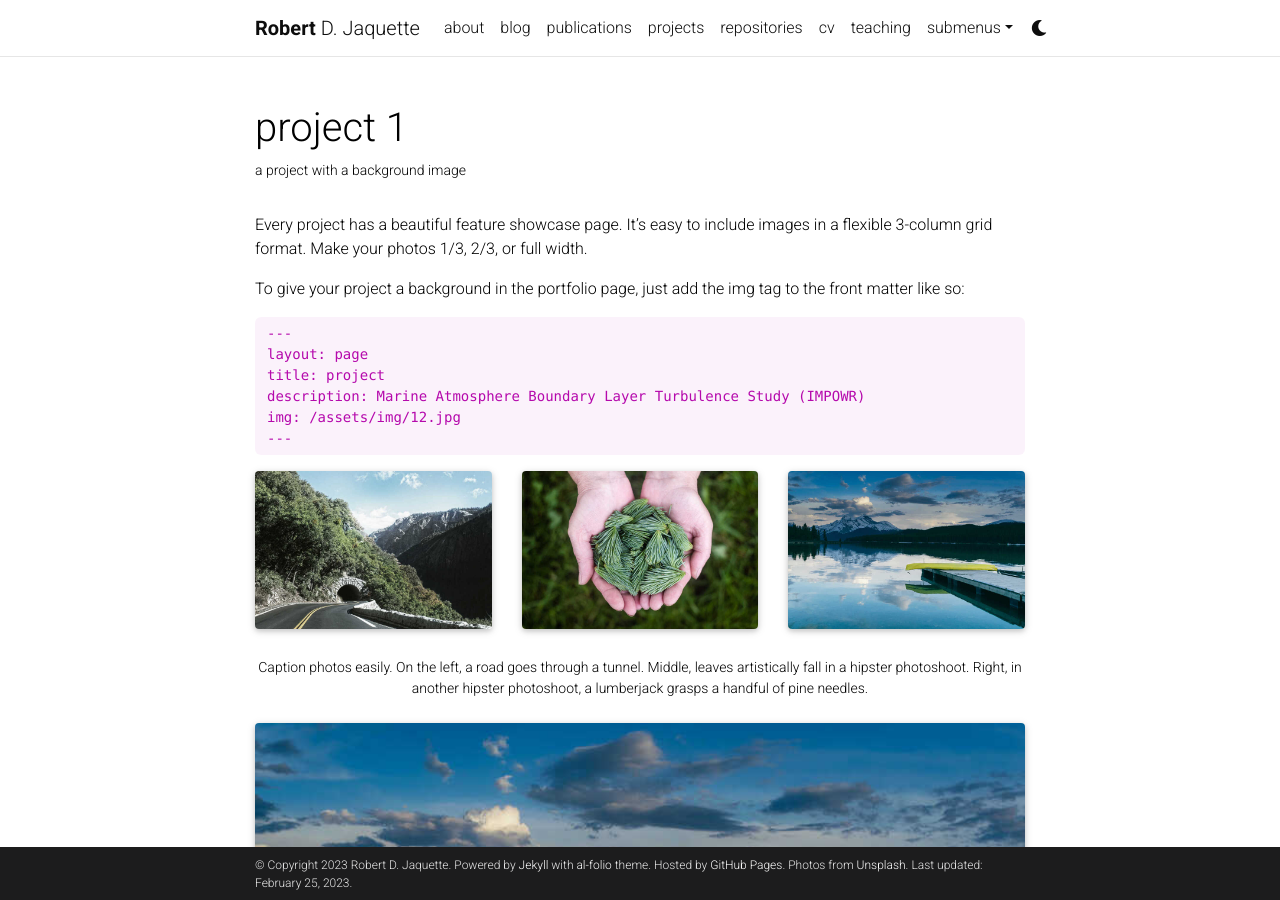
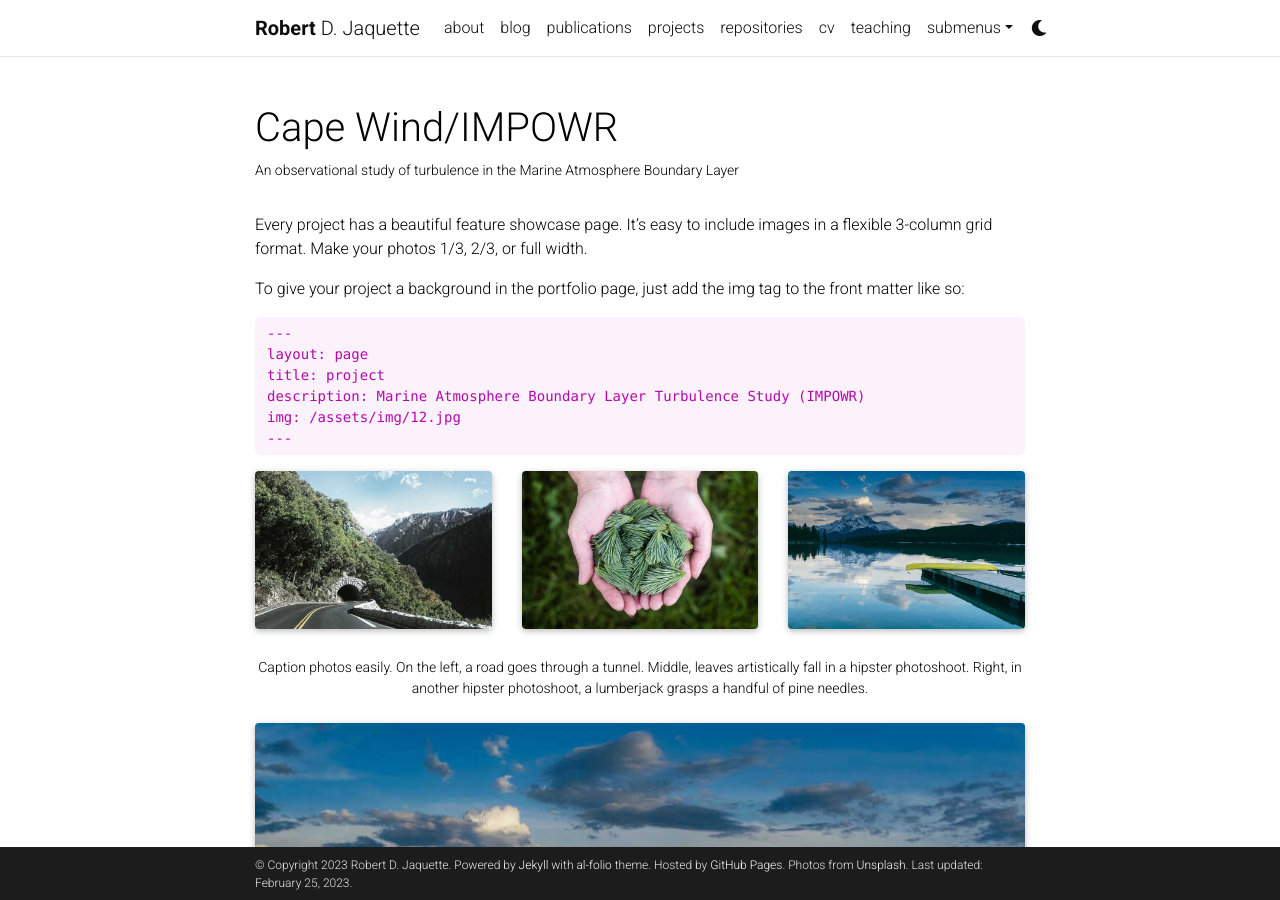
Before and after one commit to RobertJaquette/RobertJaquette, a Jekyll site: the page built from _projects/1_project.md, in a window 1280 px wide and 900 px high. Built offline with Jekyll 4.4.1, drawn with Linux system fonts in a browser that asks for light colours; full-size pictures stand in for the smaller copies a plugin makes; comment, search, counter and statistics services are not loaded; a style sheet for code colours, icons or effects is not loaded.

Commit message:
Update 1_project.md

```diff
--- a/_projects/1_project.md
+++ b/_projects/1_project.md
@@ -1,9 +1,9 @@
 ---
 layout: page
-title: project 1
-description: a project with a background image
-img: assets/img/12.jpg
-importance: 1
+title: Cape Wind/IMPOWR
+description: An observational study of turbulence in the Marine Atmosphere Boundary Layer
+img: assets/img/Cape_Wind.jpg
+importance: 2
 category: work
 ---
 
```
